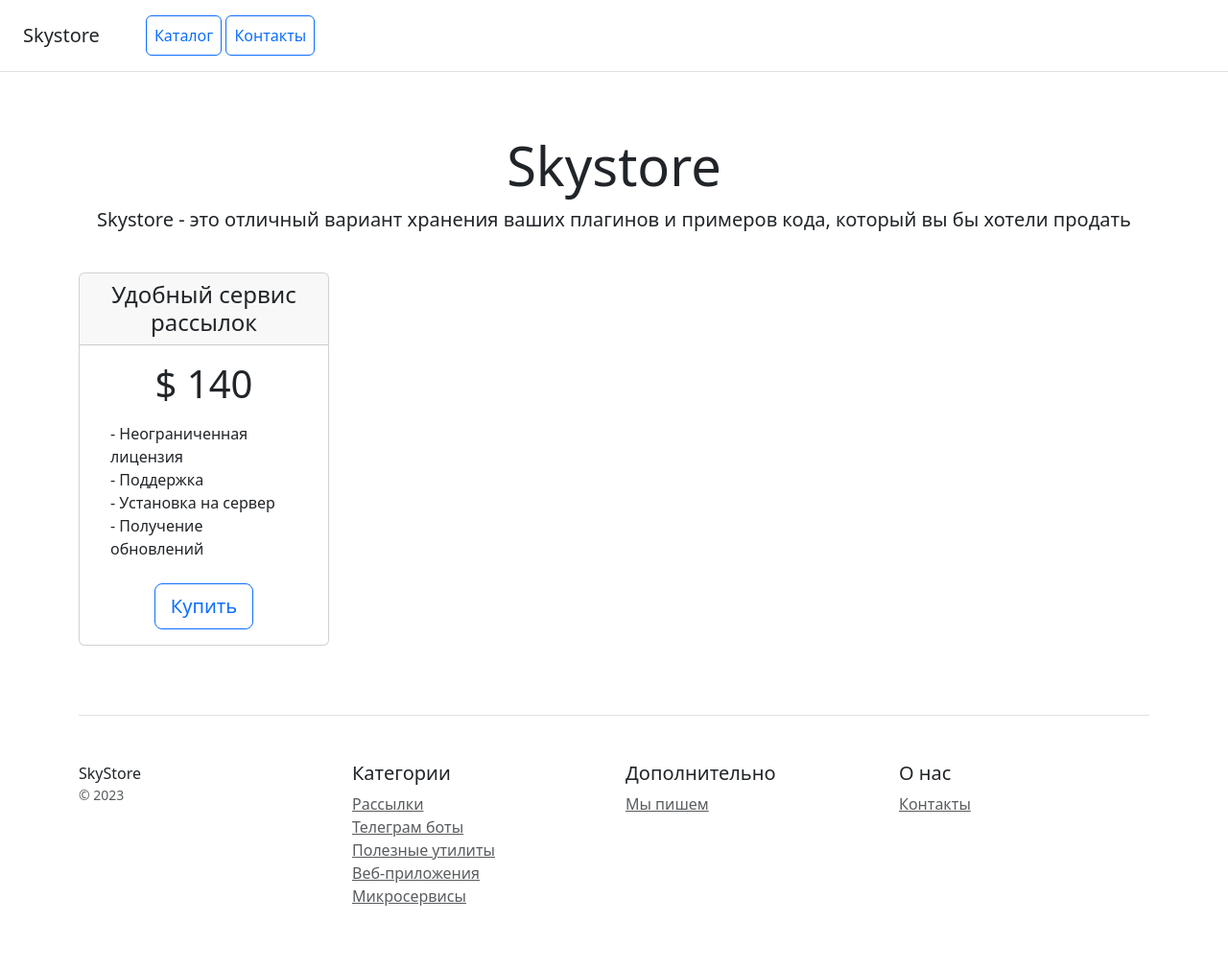
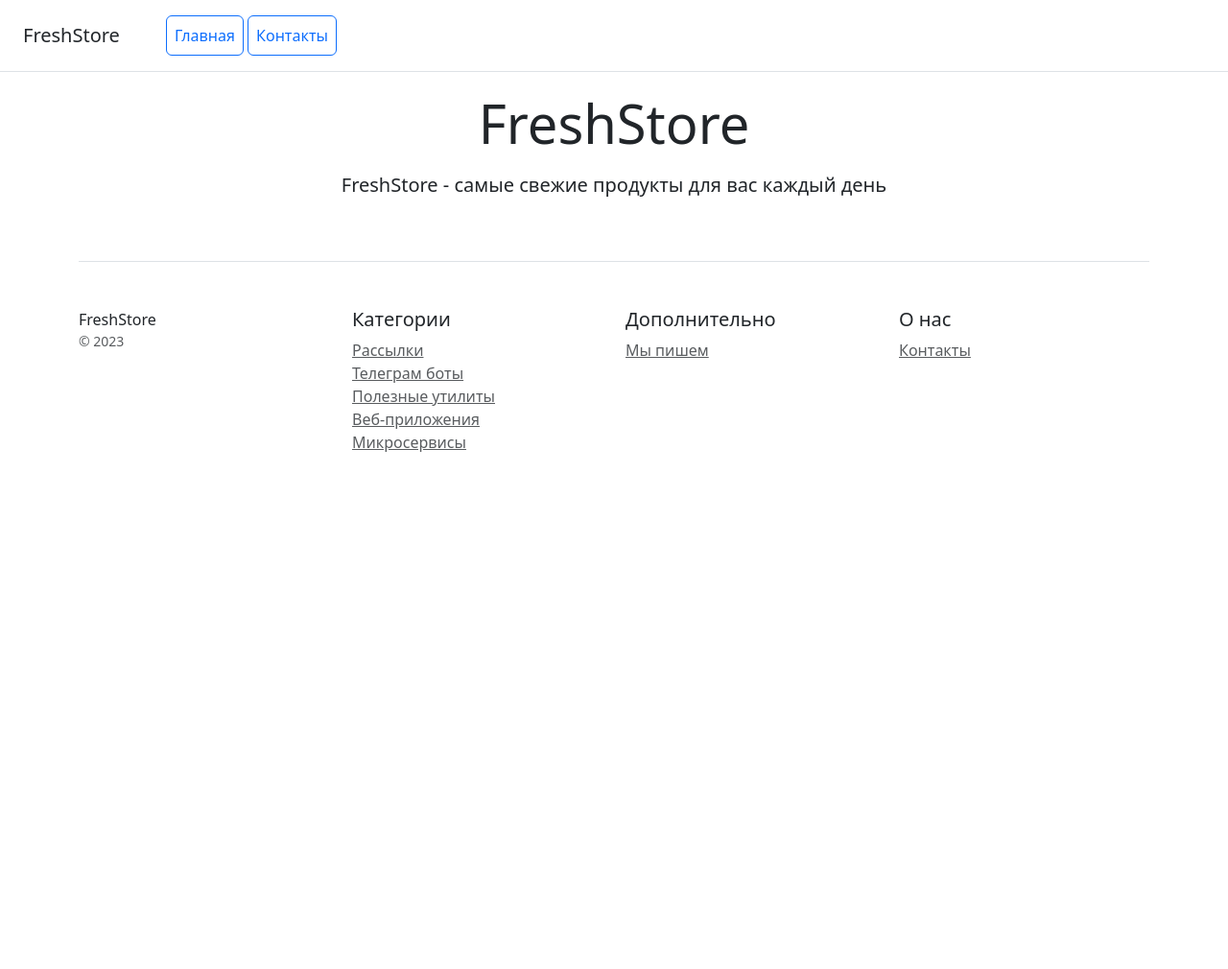
Before and after one commit to SuperZebrocat/DjangoHomework, a Django app: page /home/ in a window 1280 px wide. Shown: the whole page at 96% size. After the commit the page ends 471 px from the top, so only its background shows below. Run offline with Django 5.2, Linux system fonts and the light colour scheme; some libraries are stand-ins or nearby versions.

Commit message:
Template for home page fixed

```diff
--- a/catalog/templates/home.html
+++ b/catalog/templates/home.html
@@ -1,79 +1,26 @@
-<!doctype html>
-<html lang="en">
-<head>
-    <meta charset="utf-8">
-    <meta name="viewport" content="width=device-width, initial-scale=1">
-    <title>Skystore</title>
-    <link rel="stylesheet" href="/static/bootstrap.min.css">
+{% extends 'base.html' %}
+{% load my_tags %}
+{% block content %}
+{% include 'includes/inc_header.html' with page_header='FreshStore' %}
+<p class="lead" style="text-align: center;">FreshStore - самые свежие продукты для вас каждый день</p>
+<div class="container">
+    <div class="row">
+        {% for product in products %}
 
-</head>
-<body>
-<div class="d-flex flex-column flex-md-row align-items-center p-3 px-md-4 mb-3 bg-white border-bottom box-shadow">
-    <h5 class="my-0 mr-md-auto font-weight-normal">Skystore</h5>
-    <nav class="ms-5">
-        <a class="p-2 btn btn-outline-primary" href="/">Каталог</a>
-        <a class="p-2 btn btn-outline-primary" href="/contacts/">Контакты</a>
-    </nav>
-</div>
+            <div class="col-md-4"> <!-- Используем col-md-4 для 3 колонок на средних и больших экранах -->
+                <div class="card text-center mt-4">
 
-<div class="pricing-header px-3 py-3 pt-md-5 pb-md-4 mx-auto text-center">
-    <h1 class="display-4">Skystore</h1>
-    <p class="lead">Skystore - это отличный вариант хранения ваших плагинов и примеров кода, который вы бы хотели
-        продать</p>
-</div>
-
-<div class="container">
-    <div class="row text-center">
-        <div class="col-3">
-            <div class="card mb-4 box-shadow">
-                <div class="card-header">
-                    <h4 class="my-0 font-weight-normal">Удобный сервис рассылок</h4>
-                </div>
-                <div class="card-body">
-                    <h1 class="card-title pricing-card-title">$ 140</h1>
-                    <ul class="list-unstyled mt-3 mb-4 text-start m-3">
-                        <li>- Неограниченная лицензия</li>
-                        <li>- Поддержка</li>
-                        <li>- Установка на сервер</li>
-                        <li>- Получение обновлений</li>
-                    </ul>
-                    <button type="button" class="btn btn-lg btn-block btn-outline-primary">Купить</button>
+                    <div class="card-header">
+                        {{ product.name }}
+                    </div>
+                    <img src='{{ product.image | media_filter }}' class="card-img-top img-placeholder" alt="..." style="width: 350px; height: 300px;">
+                    <div class="card-body">
+                        <p class="card-text">{{ product.description }}</p>
+                        <a href="{% url 'catalog:products_detail' product.pk %}" class="btn btn-primary w-100 btn-outline-primary btn-light">Посмотреть</a>
+                    </div>
                 </div>
             </div>
-        </div>
+        {% endfor %}
     </div>
-
-    <footer class="pt-4 my-md-5 pt-md-5 border-top">
-        <div class="row">
-            <div class="col-12 col-md">
-                SkyStore
-                <small class="d-block mb-3 text-muted">&copy; 2023</small>
-            </div>
-            <div class="col-6 col-md">
-                <h5>Категории</h5>
-                <ul class="list-unstyled text-small">
-                    <li><a class="text-muted" href="#">Рассылки</a></li>
-                    <li><a class="text-muted" href="#">Телеграм боты</a></li>
-                    <li><a class="text-muted" href="#">Полезные утилиты</a></li>
-                    <li><a class="text-muted" href="#">Веб-приложения</a></li>
-                    <li><a class="text-muted" href="#">Микросервисы</a></li>
-                </ul>
-            </div>
-            <div class="col-6 col-md">
-                <h5>Дополнительно</h5>
-                <ul class="list-unstyled text-small">
-                    <li><a class="text-muted" href="#">Мы пишем</a></li>
-                </ul>
-            </div>
-            <div class="col-6 col-md">
-                <h5>О нас</h5>
-                <ul class="list-unstyled text-small">
-                    <li><a class="text-muted" href="/contacts/">Контакты</a></li>
-                </ul>
-            </div>
-        </div>
-    </footer>
 </div>
-<script src="/static/bootstrap.bundle.min.js"></script>
-</body>
-</html>
+{% endblock %}
```
